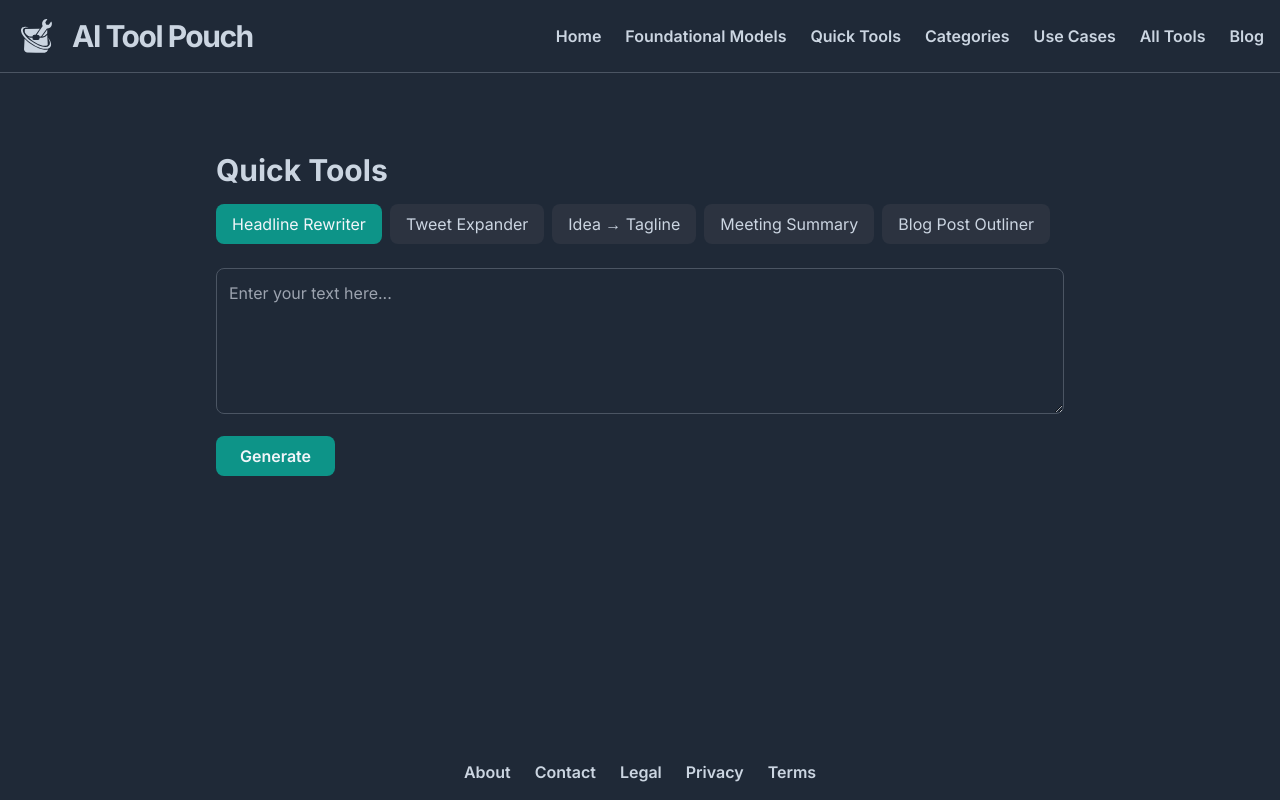
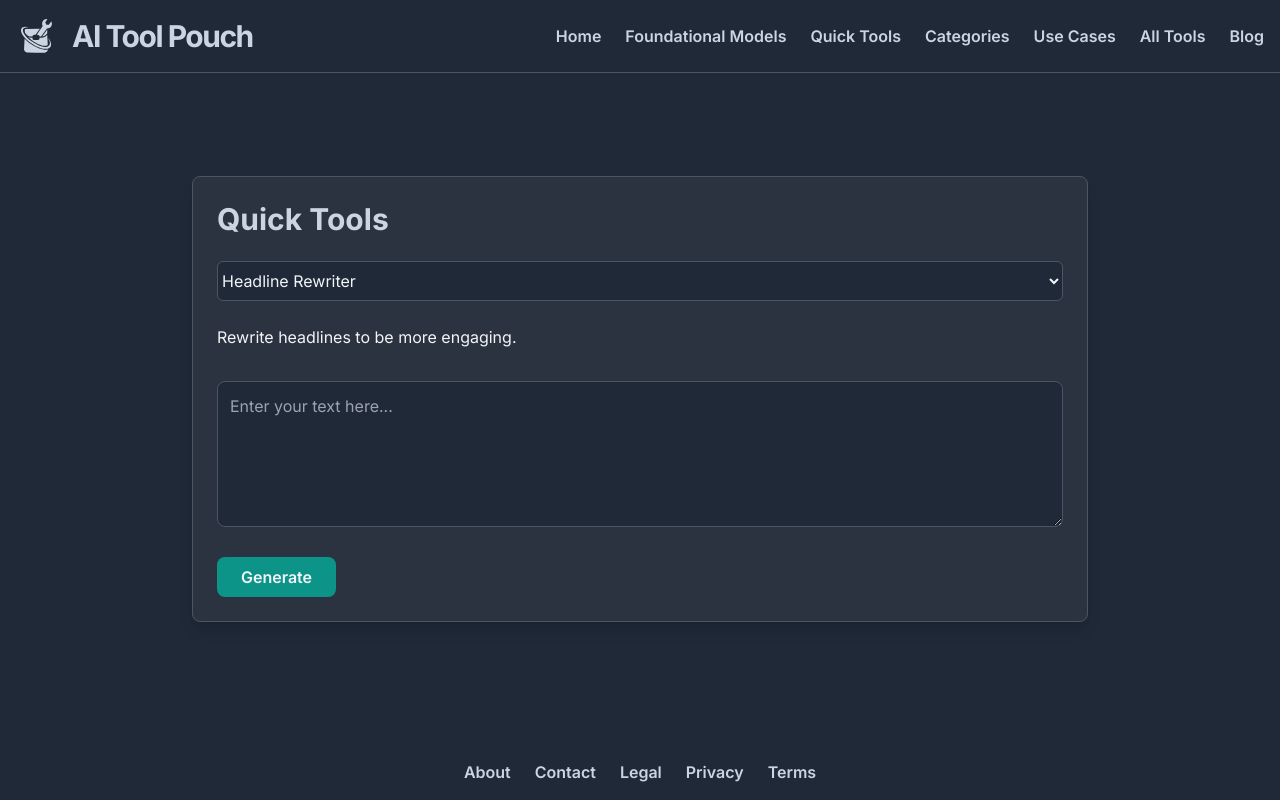
Before and after one commit to bakosbits/aitools, a Next.js app: page /quick-tools in a window 1280 px wide. Built offline with nearby package versions, Linux system fonts and the light colour scheme.

Commit message:
refactor: quick tool refinement

```diff
--- a/middleware.js
+++ b/middleware.js
@@ -37,9 +37,9 @@ export function middleware(request) {
     }
   }
 
+  const response = NextResponse.next();
   const authCookie = request.cookies.get(AUTH_COOKIE_NAME);
   if (authCookie) {
-    const response = NextResponse.next();
     response.cookies.set(AUTH_COOKIE_NAME, "true", {
       httpOnly: true,
       secure: process.env.NODE_ENV !== "development",
@@ -47,10 +47,8 @@ export function middleware(request) {
       maxAge: SESSION_DURATION_SECONDS,
       path: "/",
     });
-    return response;
   }
-
-  return NextResponse.next();
+  return response;
 }
 
 export const config = {
--- a/pages/api/login.js
+++ b/pages/api/login.js
@@ -2,6 +2,7 @@ import { serialize } from "cookie";
 import bcrypt from "bcrypt";
 
 export default async function handler(req, res) {
+
   if (req.method !== "POST") {
     res.setHeader("Allow", ["POST"]);
     return res
@@ -14,12 +15,26 @@ export default async function handler(req, res) {
   const ADMIN_USERNAME = process.env.ADMIN_USERNAME;
   const ADMIN_PASSWORD = process.env.ADMIN_PASSWORD;
 
+  // DEBUG LOGGING - REMOVE IN PRODUCTION
+  console.log('Login attempt:', { username, password });
+  console.log('ADMIN_USERNAME (hash):', ADMIN_USERNAME);
+  console.log('ADMIN_PASSWORD (hash):', ADMIN_PASSWORD);
+
   if (!ADMIN_USERNAME || !ADMIN_PASSWORD) {
     return res.status(500).json({ message: "Server configuration error." });
   }
 
-  const usernameMatches = await bcrypt.compare(username, ADMIN_USERNAME);
-  const passwordMatches = await bcrypt.compare(password, ADMIN_PASSWORD);
+  let usernameMatches = false;
+  let passwordMatches = false;
+  try {
+    usernameMatches = await bcrypt.compare(username, ADMIN_USERNAME);
+    passwordMatches = await bcrypt.compare(password, ADMIN_PASSWORD);
+    console.log('usernameMatches:', usernameMatches);
+    console.log('passwordMatches:', passwordMatches);
+  } catch (err) {
+    console.error('bcrypt.compare error:', err);
+    return res.status(500).json({ message: 'Hash compare error.' });
+  }
 
   if (usernameMatches && passwordMatches) {
     const cookie = serialize("auth", "true", {
--- a/pages/quick-tools.js
+++ b/pages/quick-tools.js
@@ -1,19 +1,15 @@
 // pages/quick-tools.js
 import { useState } from 'react';
+import { quickTools } from '@/lib/constants';
 
 export default function QuickTools() {
-    const tools = [
-        { id: 'headline', name: 'Headline Rewriter' },
-        { id: 'tweet', name: 'Tweet Expander' },
-        { id: 'tagline', name: 'Idea → Tagline' },
-        { id: 'meeting', name: 'Meeting Summary' },
-        { id: 'blog', name: 'Blog Post Outliner' }
-    ];
 
-    const [activeTool, setActiveTool] = useState(tools[0].id);
+    const [activeTool, setActiveTool] = useState(quickTools[0].id);
     const [inputText, setInputText] = useState('');
     const [output, setOutput] = useState('');
     const [loading, setLoading] = useState(false);
+    const [copied, setCopied] = useState(false);
+    const selectedTool = quickTools.find(tool => tool.id === activeTool);
 
     const runTool = async () => {
         setLoading(true);
@@ -36,27 +32,40 @@ export default function QuickTools() {
     };
 
     return (
-        <div className="max-w-4xl mx-auto p-6">
+        <div className="flex items-center justify-center py-12">
+            <div className="w-full max-w-4xl p-6 space-y-6 bg-cardDark rounded-lg shadow-lg border border-gray-600">
                 <h1 className="text-3xl font-bold mb-4">Quick Tools</h1>
 
                 {/* Tabs */}
-            <div className="flex space-x-2 mb-6">
-                {tools.map(tool => (
-                    <button
-                        key={tool.id}
-                        onClick={() => { setActiveTool(tool.id);
-                            setInputText('');
-                            setOutput(''); }}
-                        className={`px-4 py-2 rounded-lg ${activeTool === tool.id
-                                ? 'bg-teal-600 text-slate-100'
-                                : 'bg-cardDark text-slate-300 hover:text-slate-100'
-                            }`}
+                <div className="w-full mb-4 flex">
+                    <select
+                        id="tool-select"
+                        value={activeTool}
+                        onChange={(e) => {
+                            setActiveTool(e.target.value);
+                            setInputText(''); // Reset input when tool changes
+                            setOutput(''); // Reset output when tool changes
+                        }}
+                        className="w-full py-2 rounded-md bg-gray-800 text-slate-100 placeholder-text-slate-100 border border-gray-600"
                     >
+                        {[...quickTools]
+                            .sort((a, b) => a.name.localeCompare(b.name))
+                            .map((tool) => (
+                                <option key={tool.id} value={tool.id}>
                                     {tool.name}
-                    </button>
+                                </option>
                             ))}
+                    </select>
                 </div>
+                <div className="flex flex-wrap gap-2 bg-cardDark mb-4">
 
+                    {selectedTool && selectedTool.memo && (
+                        <div className=" mb-2  bg-cardDark text-gray-100">
+                            {selectedTool.memo}
+                        </div>
+                    )}
+
+                </div>
                 {/* Input */}
                 <textarea
                     value={inputText}
@@ -76,10 +85,26 @@ export default function QuickTools() {
 
                 {/* Output */}
                 {output && (
+                    <div className="relative mt-6">
                         <div
-                onChange={e => setInputText(e.target.value)}
-                className="mt-6 p-4 border border-gray-600 bg-backgroundDark text-slate-300 rounded-lg whitespace-pre-wrap">
+                            className="p-4 border border-gray-600 bg-backgroundDark text-slate-300 rounded-lg whitespace-pre-wrap"
+                        >
                             {output}
+                        </div>
+                        <button
+                            onClick={() => {
+                                if (typeof navigator !== 'undefined' && navigator.clipboard) {
+                                    navigator.clipboard.writeText(output);
+                                    setCopied(true);
+                                } else {
+                                    alert('Clipboard not supported in this environment.');
+                                }
+                            }}
+                            className="absolute top-2 right-2 px-3 py-1 bg-teal-600 text-slate-100 rounded hover:bg-teal-700 text-sm font-semibold shadow"
+                            title="Copy to clipboard"
+                        >
+                            {copied ? 'Copied!' : 'Copy'}
+                        </button>
                     </div>
                 )}
 
@@ -92,5 +117,6 @@ export default function QuickTools() {
 
 
             </div>
+        </div>
     );
 }
```
Also changed, not shown: lib/constants.js, 1 other file (tests, documents, lock files or other folders). Lines whose indentation alone changed are shown as unchanged.
